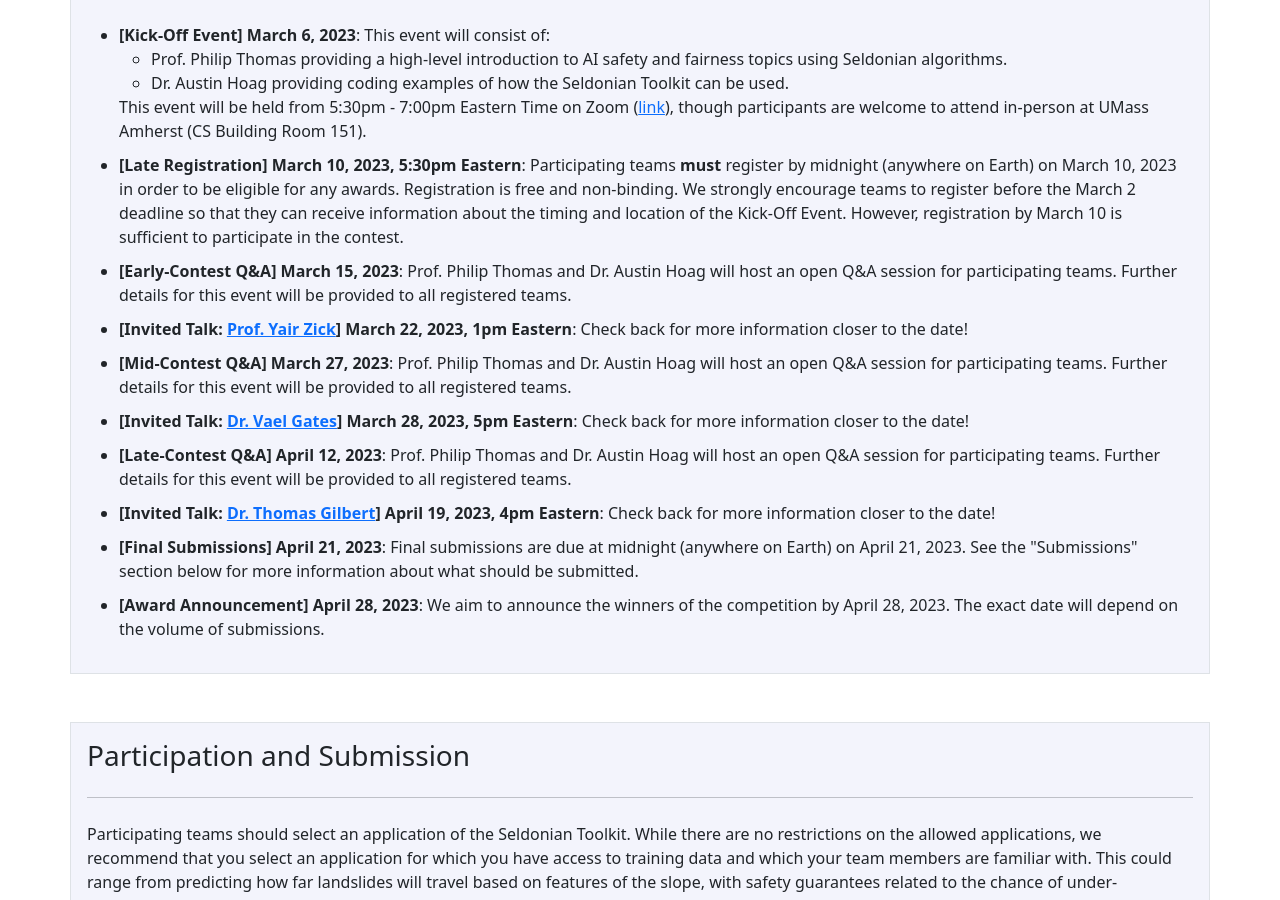
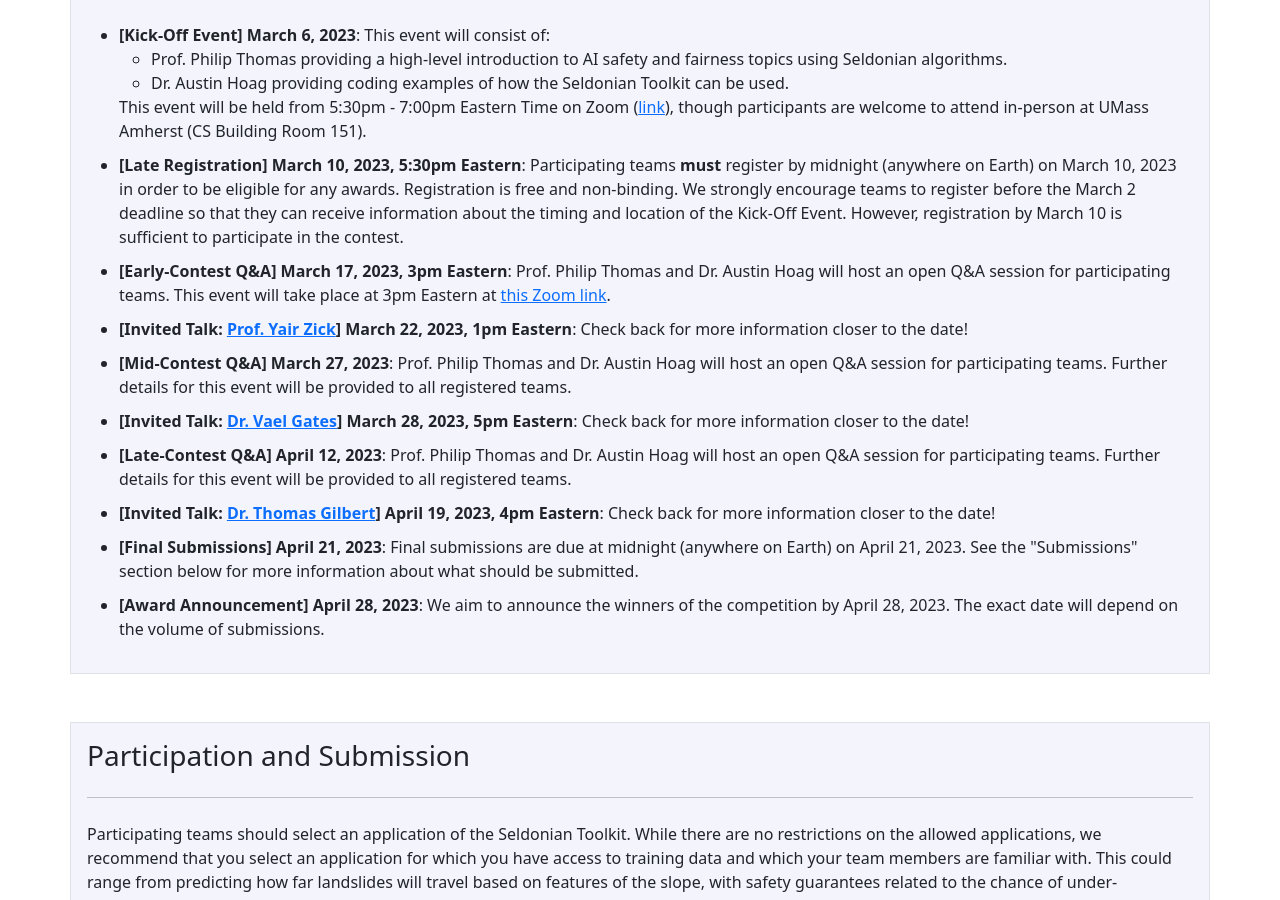
Before and after one commit to seldonian-framework/Tutorials, a Jekyll site: the page built from contest.md, in a window 1280 px wide and 900 px high, scrolled down 1448 px. Built offline with Jekyll 4.4.1, drawn with Linux system fonts in a browser that asks for light colours; nearby versions of some CDN libraries.

Commit message:
Updated early Q&A date and info.

```diff
--- a/contest.md
+++ b/contest.md
@@ -63,7 +63,7 @@
             <li style="margin: 10px 0;">
                 <b>[Late Registration] March 10, 2023, 5:30pm Eastern</b>: Participating teams <b>must</b> register by midnight (anywhere on Earth) on March 10, 2023 in order to be eligible for any awards. Registration is free and non-binding. We strongly encourage teams to register before the March 2 deadline so that they can receive information about the timing and location of the Kick-Off Event. However, registration by March 10 is sufficient to participate in the contest.
             </li>
-            <li style="margin: 10px 0;"><b>[Early-Contest Q&A] March 15, 2023</b>: Prof. Philip Thomas and Dr. Austin Hoag will host an open Q&A session for participating teams. Further details for this event will be provided to all registered teams.</li>
+            <li style="margin: 10px 0;"><b>[Early-Contest Q&A] March 17, 2023, 3pm Eastern</b>: Prof. Philip Thomas and Dr. Austin Hoag will host an open Q&A session for participating teams. This event will take place at 3pm Eastern at <a href="https://umass-amherst.zoom.us/j/91864345408">this Zoom link</a>.</li>
             <li style="margin: 10px 0;"><b>[Invited Talk: <a href="https://people.umass.edu/yzick/">Prof. Yair Zick</a>] March 22, 2023, 1pm Eastern</b>: Check back for more information closer to the date!</li>
             <li style="margin: 10px 0;"><b>[Mid-Contest Q&A] March 27, 2023</b>: Prof. Philip Thomas and Dr. Austin Hoag will host an open Q&A session for participating teams. Further details for this event will be provided to all registered teams.</li>
             <li style="margin: 10px 0;"><b>[Invited Talk: <a href="https://vaelgates.com/">Dr. Vael Gates</a>] March 28, 2023, 5pm Eastern</b>: Check back for more information closer to the date!</li>
```
